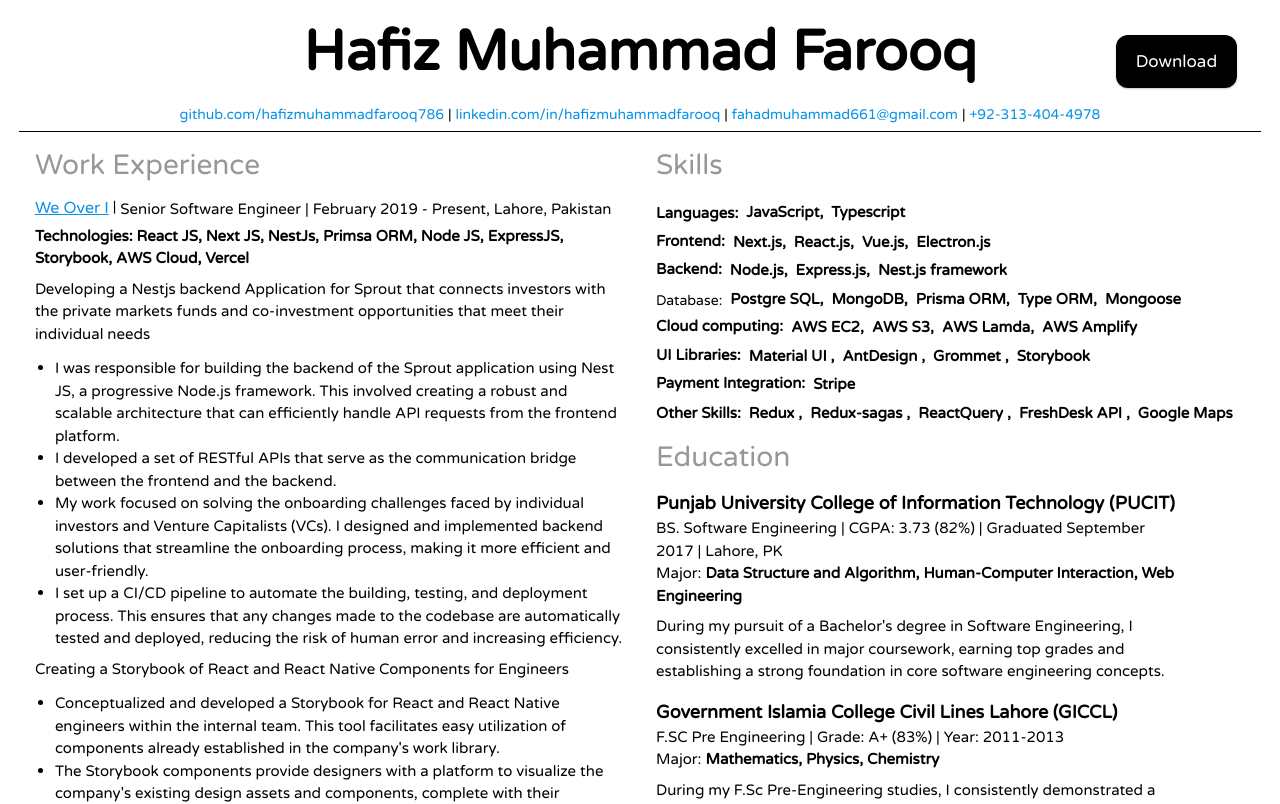
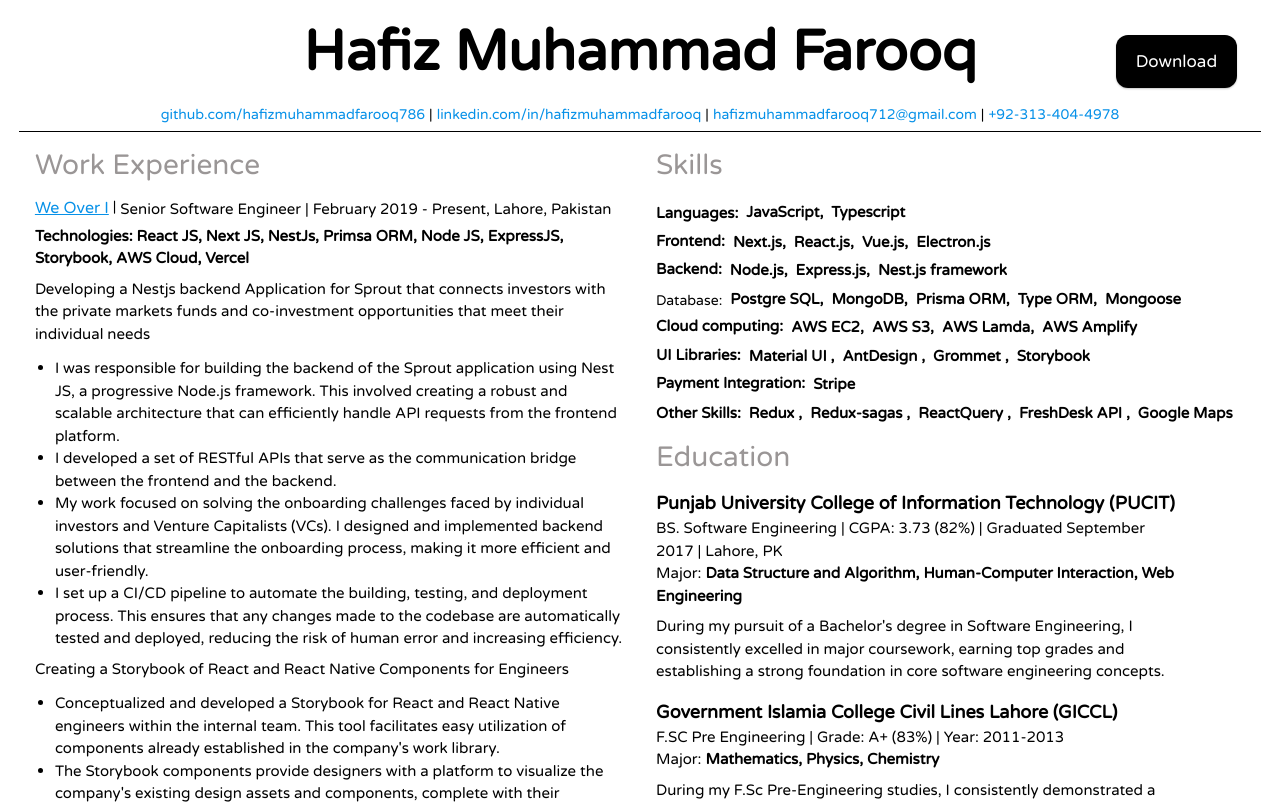
Before and after one commit to hafizmuhammadfarooq786/farooq-cv, a React (Create React App) app: page / in a window 1280 px wide. Shown: the top 804 px of the page. Built offline with nearby package versions, Linux system fonts and the light colour scheme.

Commit message:
Changed download url, email address

```diff
--- a/src/components/Header.jsx
+++ b/src/components/Header.jsx
@@ -17,7 +17,7 @@ const Header = () => {
         </p>
         <p style={{ margin: '0 4px' }}>|</p>
         <p>
-          <a href="mailto:fahadmuhammad661@gmail.com" rel="noopener noreferrer" target="_blank">fahadmuhammad661@gmail.com</a>
+          <a href="mailto:hafizmuhammadfarooq712@gmail.com" rel="noopener noreferrer" target="_blank">hafizmuhammadfarooq712@gmail.com</a>
         </p>
         <p style={{ margin: '0 4px' }}>|</p>
         <p>
--- a/src/components/Home.jsx
+++ b/src/components/Home.jsx
@@ -8,7 +8,7 @@ import Skills from "./Skills";
 const Home = () => {
   return (
     <main className="column align-center justify-center relative">
-      <a className="download_button" href="https://res.cloudinary.com/weoveri/image/upload/v1718181034/Farooq_Resume_gwnlvq.pdf" rel="noopener noreferrer" target="_blank" >
+      <a className="download_button" href="https://res.cloudinary.com/farooq-storage/image/upload/v1719042527/Muhammad_Farooq_k5fh4l.pdf" rel="noopener noreferrer" target="_blank" >
         <p className="detail">Download</p>
       </a>
       <Header />
```
Also changed, not shown: 1 other file (tests, documents, lock files or other folders).
